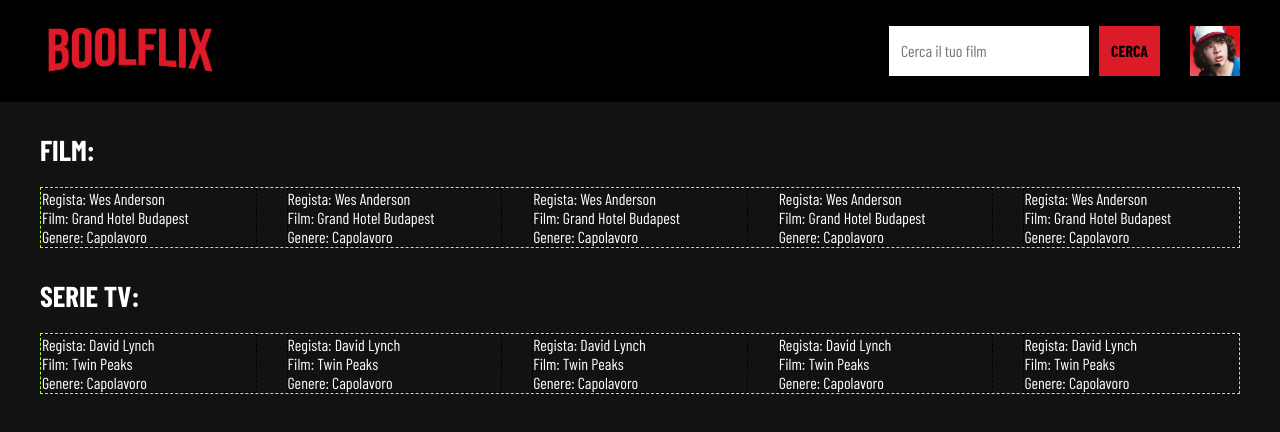
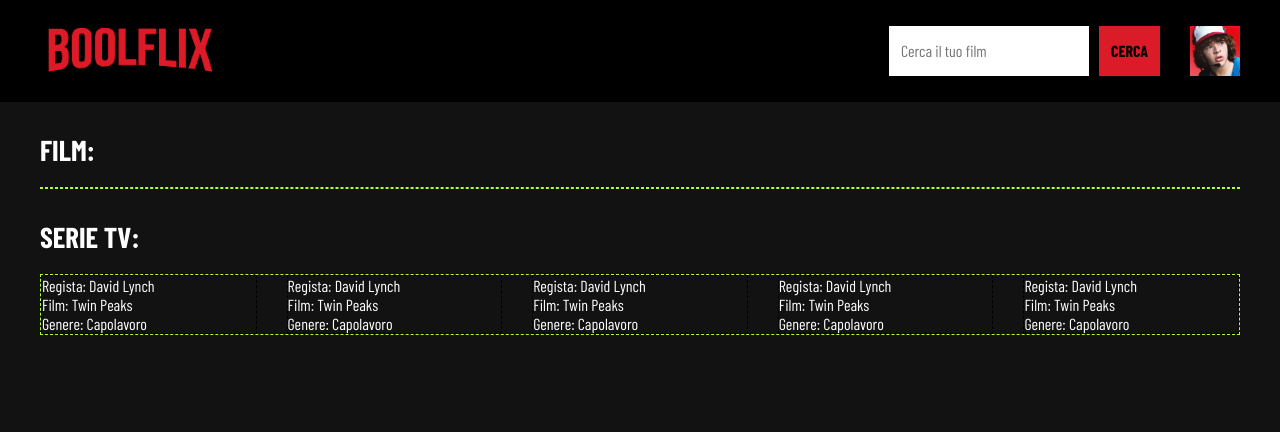
Before and after one commit to Mario-Arista/vite-boolflix, a Vue app: page / in a window 1280 px wide. Shown: the top 432 px of the page. Built offline with nearby package versions, Linux system fonts and the light colour scheme; no server answers; a web font is replaced by a local one.

Commit message:
milestone 1 done

```diff
--- a/src/App.vue
+++ b/src/App.vue
@@ -21,15 +21,14 @@ export default {
 
   methods: {
     filterWithApi() {
-
-      axios.get('https://api.themoviedb.org/3/search/movie?api_key=d73dfba09f18e671d0c3d7d2b090ca8f&query=' + this.store.searchedText)
+      axios.get(`https://api.themoviedb.org/3/search/movie?api_key=d73dfba09f18e671d0c3d7d2b090ca8f&query=` + this.store.searchedText.trim().split(' ').join('+'))
         .then(res => {
-
           this.store.movies = res.data.results;
-      });
-
-    }
-
+        })
+        .catch(error => {
+          console.error('Error fetching movies:', error);
+        });
+    },
   },
 
 }
@@ -38,8 +37,9 @@ export default {
 <template>
 
 
-  <AppHeader></AppHeader>
-  <AppMain :creatingCards="filterWithApi()"></AppMain>
+  <AppHeader @search="filterWithApi"></AppHeader>
+
+  <AppMain></AppMain>
 
 
 </template>
--- a/src/components/AppCardMovie.vue
+++ b/src/components/AppCardMovie.vue
@@ -22,31 +22,15 @@ export default {
 
         <div id="all-movies">
 
-            <div class="movie">
-                Regista: Wes Anderson<br>
-                Film: Grand Hotel Budapest<br>
-                Genere: Capolavoro
-            </div>
+            <div class="movie"
+                v-for="movie in store.movies"
+            >
 
-            <div class="movie">
-                Regista: Wes Anderson<br>
-                Film: Grand Hotel Budapest<br>
-                Genere: Capolavoro
-            </div>
-            <div class="movie">
-                Regista: Wes Anderson<br>
-                Film: Grand Hotel Budapest<br>
-                Genere: Capolavoro
-            </div>
-            <div class="movie">
-                Regista: Wes Anderson<br>
-                Film: Grand Hotel Budapest<br>
-                Genere: Capolavoro
-            </div>
-            <div class="movie">
-                Regista: Wes Anderson<br>
-                Film: Grand Hotel Budapest<br>
-                Genere: Capolavoro
+                <div class="original-title">{{ movie.original_title }}</div>
+                <div class="non-original-title">{{ movie.title }}</div>
+                <div class="original-language">{{ movie.original_language }}</div>
+                <div class="vote-avarage">{{ movie.vote_average.toFixed(1) }}</div>
+
             </div>
 
         </div>
@@ -69,6 +53,7 @@ export default {
 
     .movie {
         display: flex;
+        flex-direction: column;
 
         background-color: transparent;
         width: calc(100% / 5 - $cardOrizontalGap / 5 * 4);
--- a/src/components/AppHeader.vue
+++ b/src/components/AppHeader.vue
@@ -4,21 +4,11 @@ import {store} from '../store';
 
 export default {
     name: 'AppHeader',
-    userRequestInput: '',
 
     data() {
         return {
             store,
         }
-    },
-
-    methods: {
-
-        SearchingString() {
-            this.store.searchedText = this.userRequestInput.trim().split(' ').join('+');
-            console.log(this.store.searchedText);
-        }
-
     },
 
 }
@@ -31,8 +21,8 @@ export default {
             <div class="row">
                 <img src="/img/logo.png" alt="logo Boolflix">
                 <div id="filter-boolflix">
-                    <input name="filter" type="search" v-model="userRequestInput" placeholder="Cerca il tuo film">
-                    <button @click="() => { SearchingString(); $emit('creatingCards') }">Cerca</button>
+                    <input name="filter" type="search" v-model="store.searchedText" placeholder="Cerca il tuo film">
+                    <button @click="$emit('search')">Cerca</button>
                     <div class="img-cont">
                         <img src="/img/profile.jpeg" alt="immagine profilo">
                     </div>
```
